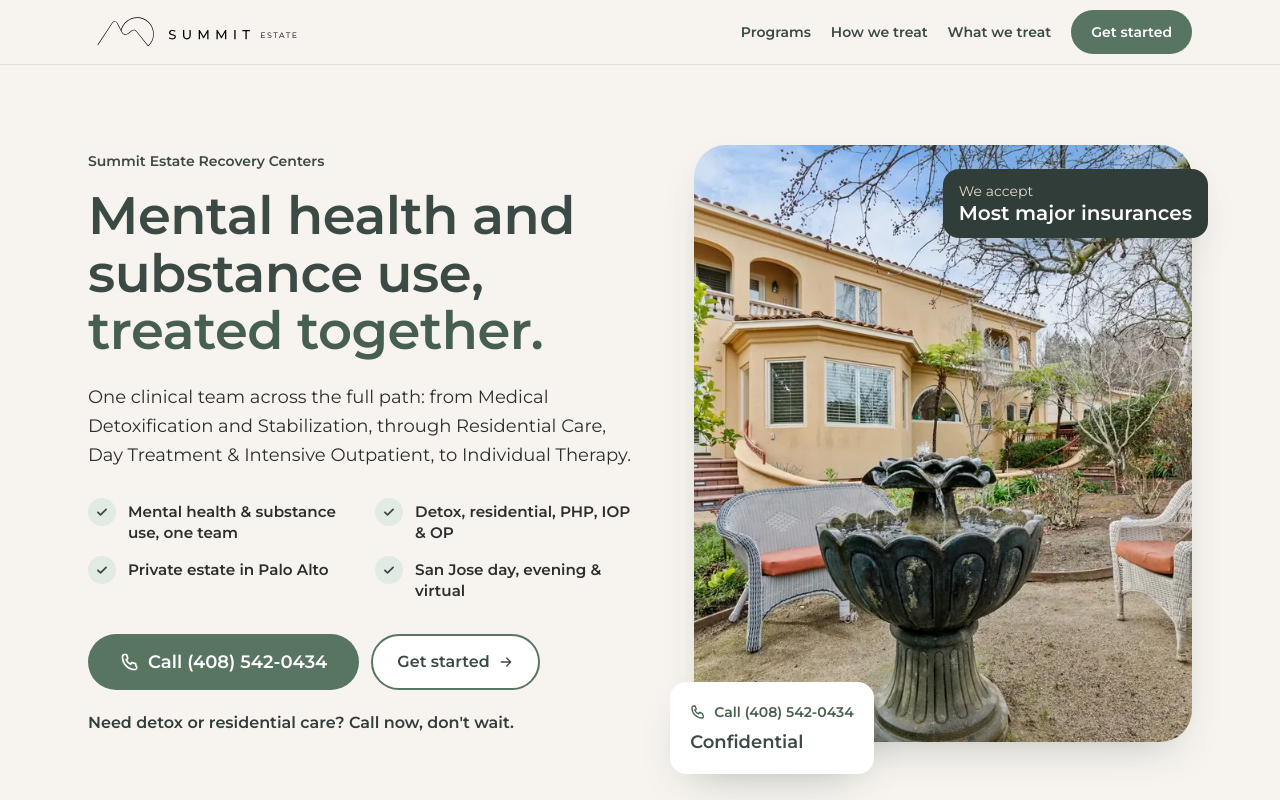
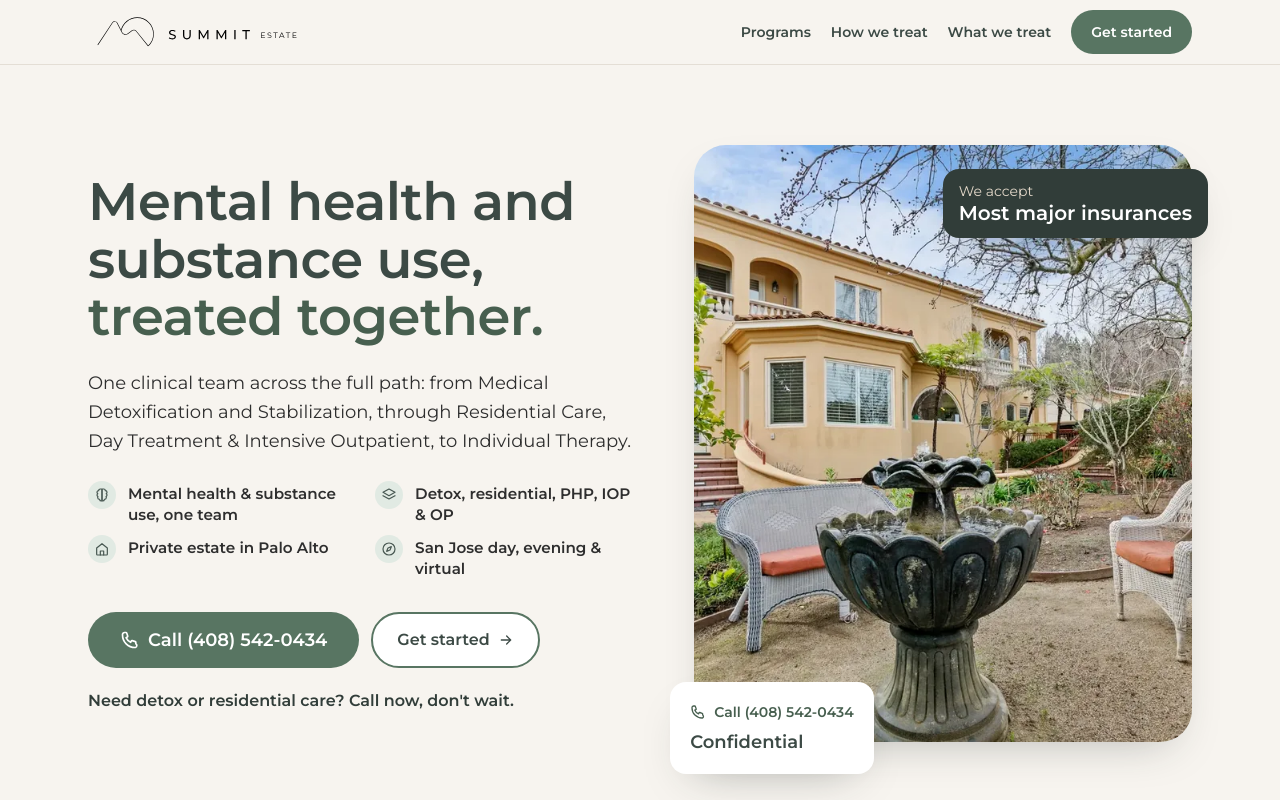
Before and after one commit to sergei-summit/lgtc-summit-microsite, a Next.js app: page /summit-estate in a window 1280 px wide. Shown: the top 800 px of the page. Built offline with nearby package versions, Linux system fonts and the light colour scheme.

Commit message:
Hero: /microsite thin-line icon badges on feature list; drop brand line above H1

```diff
--- /dev/null
+++ b/components/FeatureIcon.tsx
@@ -0,0 +1,49 @@
+/**
+ * Thin-line icons for the hero feature list, copied from Summit-Landing-Pages
+ * (Astro/src/components/ui.tsx, `Icon`) so the badges match /microsite.
+ */
+export type FeatureIconName = 'brain' | 'layers' | 'home' | 'compass';
+
+export function FeatureIcon({ name, className = 'h-4 w-4' }: { name: FeatureIconName; className?: string }) {
+  const common = {
+    className,
+    fill: 'none',
+    stroke: 'currentColor',
+    strokeWidth: 1.8,
+    strokeLinecap: 'round' as const,
+    strokeLinejoin: 'round' as const,
+    viewBox: '0 0 24 24',
+    'aria-hidden': true,
+    focusable: 'false' as const,
+  };
+  switch (name) {
+    case 'brain':
+      return (
+        <svg {...common}>
+          <path d="M9.5 3A2.5 2.5 0 0 0 7 5.5 2.5 2.5 0 0 0 4.5 8c0 .9.5 1.7 1.2 2.1A2.6 2.6 0 0 0 4.5 12c0 1 .6 1.9 1.4 2.3-.3.4-.4.9-.4 1.4A2.8 2.8 0 0 0 8.3 18.5c.2 1.4 1.4 2.5 2.9 2.5.4 0 .8-.5.8-1V4c0-.6-.5-1-1.1-1z" />
+          <path d="M14.5 3A2.5 2.5 0 0 1 17 5.5 2.5 2.5 0 0 1 19.5 8c0 .9-.5 1.7-1.2 2.1.7.4 1.2 1.1 1.2 1.9 0 1-.6 1.9-1.4 2.3.3.4.4.9.4 1.4a2.8 2.8 0 0 1-2.8 2.8c-.2 1.4-1.4 2.5-2.9 2.5-.4 0-.8-.5-.8-1V4c0-.6.5-1 1.1-1z" />
+        </svg>
+      );
+    case 'layers':
+      return (
+        <svg {...common}>
+          <path d="m12 3 9 5-9 5-9-5 9-5z" />
+          <path d="m3 13 9 5 9-5" />
+        </svg>
+      );
+    case 'home':
+      return (
+        <svg {...common}>
+          <path d="M4 10.5 12 4l8 6.5V20a1 1 0 0 1-1 1H5a1 1 0 0 1-1-1v-9.5z" />
+          <path d="M9.5 21v-6h5v6" />
+        </svg>
+      );
+    case 'compass':
+      return (
+        <svg {...common}>
+          <circle cx="12" cy="12" r="9" />
+          <path d="m15.5 8.5-2 5-5 2 2-5 5-2z" />
+        </svg>
+      );
+  }
+}
--- a/components/Hero.tsx
+++ b/components/Hero.tsx
@@ -1,7 +1,8 @@
 import Image from 'next/image';
 import { page } from '@/content/page';
 import { settings } from '@/content/settings';
-import { CallButton, CheckIcon, PhoneIcon, SecondaryLink } from './Actions';
+import { CallButton, PhoneIcon, SecondaryLink } from './Actions';
+import { FeatureIcon } from './FeatureIcon';
 
 /**
  * Hero, matched to go.summitestate.com/microsite: copy and actions on the
@@ -14,21 +15,23 @@ export default function Hero() {
     <section aria-labelledby="hero-title" className="bg-se-cream">
       <div className="mx-auto grid max-w-se-content items-center gap-10 px-4 py-12 sm:px-6 md:py-16 lg:grid-cols-[1.05fr_0.95fr] lg:gap-14 lg:py-20">
         <div>
-          <p className="text-sm font-semibold text-se-green-700">{hero.brand}</p>
           <h1
             id="hero-title"
-            className="mt-4 text-[2.3rem] font-semibold leading-[1.08] text-se-green-700 sm:text-[2.9rem] lg:text-[3.3rem]"
+            className="text-[2.3rem] font-semibold leading-[1.08] text-se-green-700 sm:text-[2.9rem] lg:text-[3.3rem]"
           >
             {hero.title} <span className="text-se-accent-700">{hero.titleAccent}</span>
           </h1>
           <p className="mt-6 max-w-xl text-lg leading-relaxed text-se-ink">{hero.text}</p>
           <ul className="mt-7 grid gap-x-6 gap-y-3 sm:grid-cols-2">
             {hero.features.map((feature) => (
-              <li key={feature} className="flex items-start gap-3">
-                <span className="flex h-7 w-7 shrink-0 items-center justify-center rounded-full bg-se-accent-100 text-se-green-700">
-                  <CheckIcon className="h-3.5 w-3.5" />
+              <li key={feature.label} className="flex items-start gap-3">
+                {/* One text line tall, so the badge centres on the label's first line. */}
+                <span className="flex h-[1.375em] shrink-0 items-center text-[0.95rem] leading-snug">
+                  <span className="flex h-7 w-7 items-center justify-center rounded-full bg-se-accent-100 text-se-green-600">
+                    <FeatureIcon name={feature.icon} className="h-4 w-4" />
+                  </span>
                 </span>
-                <span className="pt-1 text-[0.95rem] font-semibold leading-snug text-se-ink">{feature}</span>
+                <span className="text-[0.95rem] font-semibold leading-snug text-se-ink">{feature.label}</span>
               </li>
             ))}
           </ul>
--- a/content/page.ts
+++ b/content/page.ts
@@ -14,6 +14,7 @@
  */
 import type { StaticImageData } from 'next/image';
 import { settings } from './settings';
+import type { FeatureIconName } from '@/components/FeatureIcon';
 
 import heroPhoto from './images/hero-palo-alto-estate.webp';
 import paloAltoPhoto from './images/location-palo-alto.webp';
@@ -57,16 +58,16 @@ export const page = {
   skipLink: 'Skip to programs',
 
   hero: {
-    brand: 'Summit Estate Recovery Centers',
     title: 'Mental health and substance use,',
     titleAccent: 'treated together.',
     text: 'One clinical team across the full path: from Medical Detoxification and Stabilization, through Residential Care, Day Treatment & Intensive Outpatient, to Individual Therapy.',
+    /** Icons as on /microsite (Summit-Landing-Pages lib/microsite.ts heroPoints). */
     features: [
-      'Mental health & substance use, one team',
-      'Detox, residential, PHP, IOP & OP',
-      'Private estate in Palo Alto',
-      'San Jose day, evening & virtual',
-    ],
+      { icon: 'brain', label: 'Mental health & substance use, one team' },
+      { icon: 'layers', label: 'Detox, residential, PHP, IOP & OP' },
+      { icon: 'home', label: 'Private estate in Palo Alto' },
+      { icon: 'compass', label: 'San Jose day, evening & virtual' },
+    ] satisfies { icon: FeatureIconName; label: string }[],
     secondaryCta: { href: '#verify', label: 'Get started' },
     urgent: "Need detox or residential care? Call now, don't wait.",
     insuranceBadge: { label: 'We accept', value: 'Most major insurances' },
```
